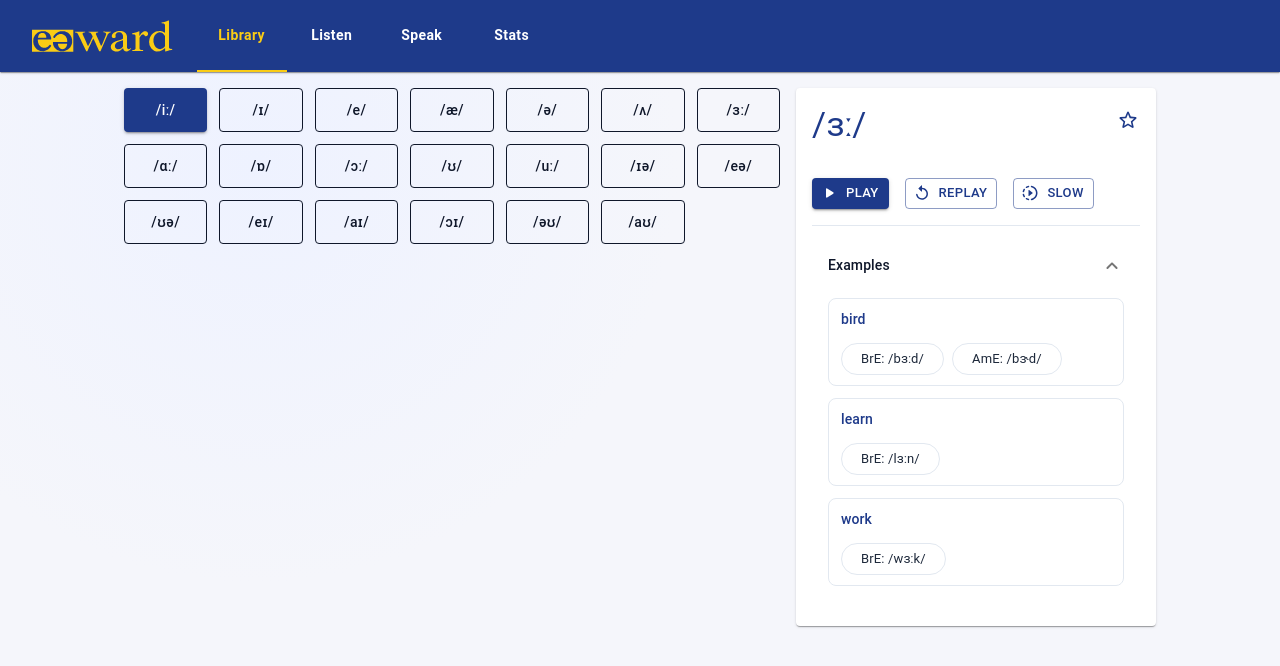
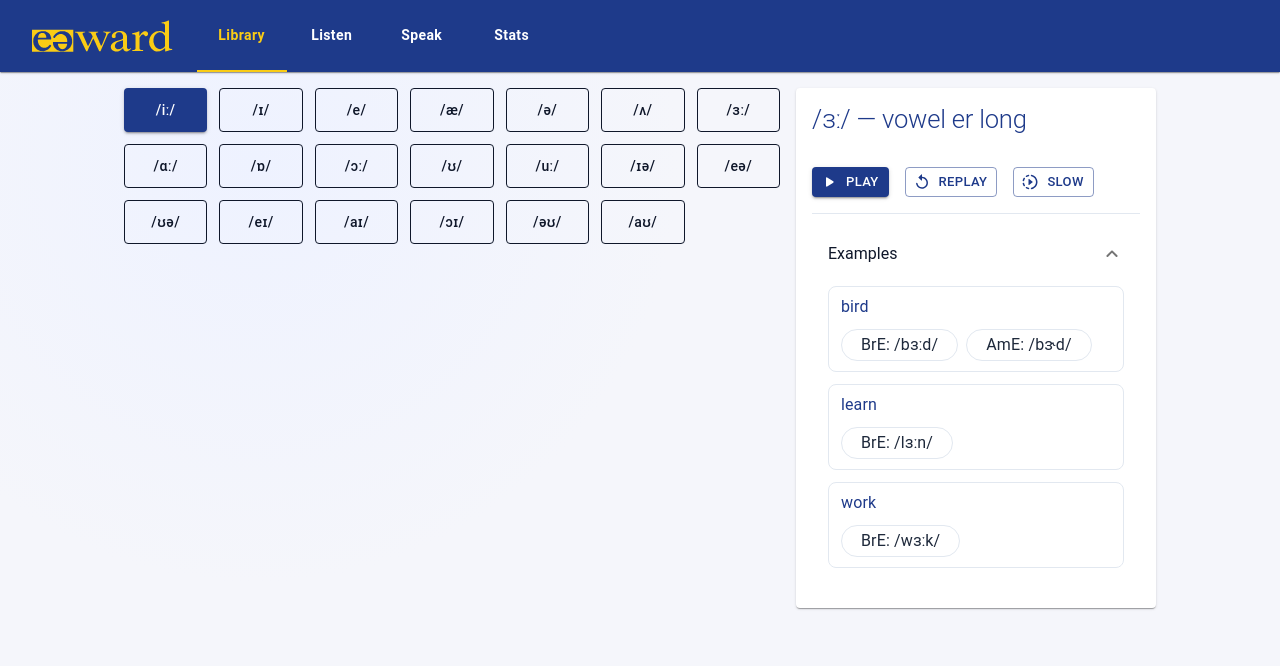
Before and after one commit to jaymes-nsek/airward, a React (Vite) app: page /library in a window 1280 px wide. Shown: the top 666 px of the page. Built offline with nearby package versions, Linux system fonts and the light colour scheme.

Commit message:
feat(a11y): standardise h2–h4 and Chip typography, add accessible header labels, and improve VowelDetailsCard content hierarchy

```diff
--- a/src/components/vowel-details/VowelDetails.tsx
+++ b/src/components/vowel-details/VowelDetails.tsx
@@ -1,11 +1,4 @@
-import {
-    ExpandMoreRounded,
-    PlayArrowRounded,
-    ReplayRounded,
-    SlowMotionVideoRounded,
-    StarBorderRounded,
-    StarRounded
-} from "@mui/icons-material";
+import {ExpandMoreRounded, PlayArrowRounded, ReplayRounded, SlowMotionVideoRounded} from "@mui/icons-material";
 import {
     Accordion,
     AccordionDetails,
@@ -16,7 +9,6 @@ import {
     CardHeader,
     Chip,
     Divider,
-    IconButton,
     Skeleton,
     Stack,
     Typography
@@ -66,19 +58,24 @@ export function VowelDetailsCardHeader({details}: VowelProps) {
             title={
                 <Box className="vowel-details__title">
                     {details ? (
-                        <Typography className="vowel-details__symbol" variant="h4" sx={{color: 'primary.main'}}>
-                            {details.symbol}
+                        <Typography
+                            className="vowel-details__symbol"
+                            variant="h2"
+                            sx={{color: 'primary.main'}}
+                            aria-label={details.name}
+                        >
+                            {details.symbol} &mdash; {details.name}
                         </Typography>
                     ) : (
                         <Skeleton variant="text" width={80}/>
                     )}
                 </Box>
             }
-            action={
-                <IconButton className="vowel-details__favorite" color="primary" aria-label="save vowel">
+            /*action={
+                <IconButton className="vowel-details__favorite" color="primary" aria-label="Toggle vowel favourite state">
                     {details?.isFavorite ? <StarRounded/> : <StarBorderRounded/>}
                 </IconButton>
-            }
+            }*/
         />
     )
 }
@@ -95,7 +92,7 @@ export function VowelDetailsCardContent({details}: VowelProps) {
                     className="vowel-details__examples-summary"
                     expandIcon={<ExpandMoreRounded/>}
                 >
-                    <Typography variant="subtitle2">Examples</Typography>
+                    <Typography variant="h3">Examples</Typography>
                 </AccordionSummary>
 
                 <AccordionDetails className="vowel-details__examples-body">
@@ -116,7 +113,7 @@ export function VowelDetailsCardContent({details}: VowelProps) {
                                     <Stack direction="row" alignItems="center" justifyContent="space-between">
                                         <Typography
                                             className="vowel-details__example-word"
-                                            variant="subtitle2"
+                                            variant="h4"
                                             sx={{color: 'primary.main'}}
                                         >
                                             {example.word}
--- a/src/theme/index.ts
+++ b/src/theme/index.ts
@@ -20,6 +20,7 @@ export const theme = createTheme({
         },
         divider: '#e2e8f0',
     },
+
     components: {
         MuiAppBar: {
             defaultProps: {
@@ -85,6 +86,7 @@ export const theme = createTheme({
             styleOverrides: {
                 root: ({ theme }) => ({
                     color: theme.palette.secondary.contrastText,
+                    fontSize: '1rem',
                 }),
 
                 outlined: ({ theme }) => ({
@@ -98,4 +100,22 @@ export const theme = createTheme({
             },
         },
     },
+
+    typography: {
+        h2: {
+            fontSize: '1.6rem',
+            /*lineHeight: 1.2,
+            fontWeight: 600,*/
+        },
+        h3: {
+            fontSize: '1rem',
+            /*lineHeight: 1.2,
+            fontWeight: 600,*/
+        },
+        h4: {
+            fontSize: '1rem',
+            /*lineHeight: 1.2,
+            fontWeight: 600,*/
+        }
+    }
 });
```
